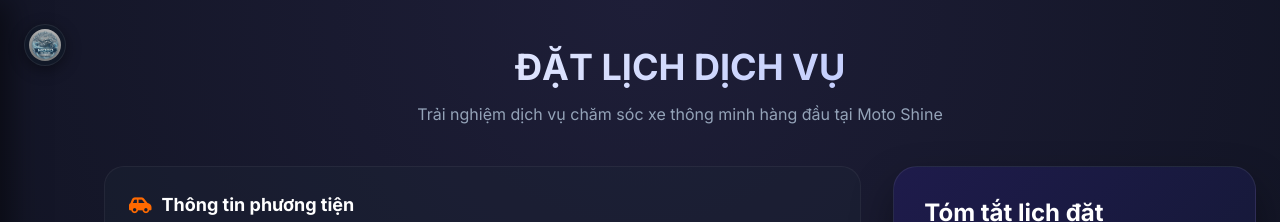
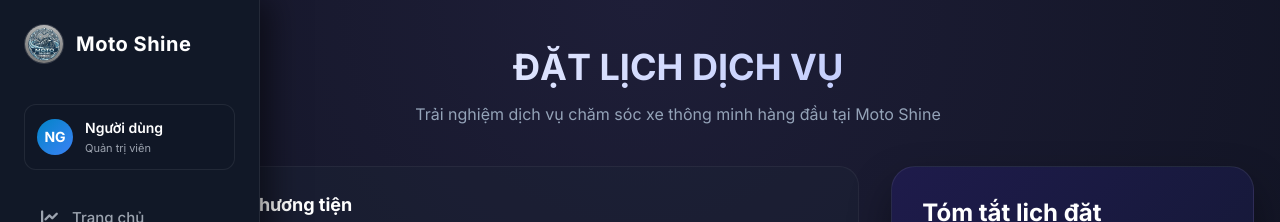
Before and after one commit to Nguyenhuukhanhduy15042005/SMARTCARWASHSYSTEM, a React (Vite) app in the folder Front-end/: page /booking in a window 1280 px wide. Shown: the top 222 px of the page. Built offline with nearby package versions, Linux system fonts and the light colour scheme; no server answers; sample sign-in values are in the browser's storage.

Commit message:
style: configure sidebar to remain collapsed showing only icons with transparent background, and expand showing text labels on hover

```diff
--- a/Front-end/src/components/Sidebar.css
+++ b/Front-end/src/components/Sidebar.css
@@ -1,4 +1,4 @@
-/* Sidebar.css - Premium Slide-out Sidebar Layout with Floating Logo Trigger */
+/* Sidebar.css - Premium Collapsible Sidebar Layout showing ONLY Icons/Logo when collapsed */
 
 :root {
   --bg-primary-portal: #0b0f19;
@@ -11,7 +11,7 @@
   --color-accent-hover-portal: #0369a1;
   --color-accent-glow-portal: rgba(2, 132, 199, 0.15);
 
-  --sidebar-collapsed-width: 80px; /* Layout offset to clear the floating logo */
+  --sidebar-collapsed-width: 76px;
   --sidebar-expanded-width: 260px;
 }
 
@@ -46,66 +46,39 @@
   transition: margin-left 0.3s cubic-bezier(0.4, 0, 0.2, 1), width 0.3s cubic-bezier(0.4, 0, 0.2, 1);
 }
 
-/* Floating Logo Trigger Button - Visible by default */
-.floating-logo-trigger {
-  position: fixed;
-  top: 24px;
-  left: 24px;
-  width: 42px;
-  height: 42px;
-  z-index: 998; /* Just below the sidebar to let sidebar slide over it */
-  cursor: pointer;
-  display: flex;
-  align-items: center;
-  justify-content: center;
-  border-radius: 50%;
-  background-color: var(--bg-secondary-portal);
-  border: 1px solid var(--border-color-portal);
-  box-shadow: 0 4px 15px rgba(0, 0, 0, 0.4);
-  transition: transform 0.3s cubic-bezier(0.4, 0, 0.2, 1), box-shadow 0.3s;
-}
-
-.floating-logo-trigger:hover {
-  transform: scale(1.1);
-  box-shadow: 0 6px 20px var(--color-accent-glow-portal);
-}
-
-.floating-logo-img {
-  width: 32px;
-  height: 32px;
-  border-radius: 50%;
-  object-fit: cover;
-}
-
-/* Sidebar Box - Hidden off-screen, slides in on hover */
+/* Sidebar Box - Transparent when collapsed, solid on hover */
 .admin-sidebar {
-  width: var(--sidebar-expanded-width);
-  background-color: var(--bg-secondary-portal);
-  border-right: 1px solid var(--border-color-portal);
+  width: var(--sidebar-collapsed-width);
+  background-color: transparent; /* Invisible dark panel when collapsed */
+  border-right: 1px solid transparent;
   display: flex;
   flex-direction: column;
   position: fixed;
   top: 0;
   bottom: 0;
   left: 0;
-  z-index: 999; /* Overlay above everything */
+  z-index: 999;
+  padding: 24px 10px; /* Center icons nicely when collapsed */
+  box-shadow: none;
+  transition: width 0.3s cubic-bezier(0.4, 0, 0.2, 1),
+              padding 0.3s cubic-bezier(0.4, 0, 0.2, 1),
+              background-color 0.3s ease,
+              border-color 0.3s ease,
+              box-shadow 0.3s ease;
+  overflow: hidden;
+}
+
+.admin-sidebar:hover {
+  width: var(--sidebar-expanded-width);
   padding: 24px;
+  background-color: var(--bg-secondary-portal);
+  border-color: var(--border-color-portal);
   box-shadow: 10px 0 30px rgba(0, 0, 0, 0.5);
   backdrop-filter: blur(20px);
   -webkit-backdrop-filter: blur(20px);
-
-  /* Collapsed off-screen */
-  transform: translateX(-100%);
-  transition: transform 0.3s cubic-bezier(0.4, 0, 0.2, 1);
 }
 
-/* Sibling hover state + self hover state to trigger slide-in */
-.floating-logo-trigger:hover + .admin-sidebar,
-.admin-sidebar:hover {
-  transform: translateX(0);
-}
-
-/* Brand header inside sidebar */
+/* Brand header */
 .admin-sidebar-brand {
   display: flex;
   align-items: center;
@@ -114,19 +87,38 @@
   font-weight: 800;
   color: #fff;
   letter-spacing: 0.5px;
-  margin-bottom: 30px;
+  margin-bottom: 35px;
   text-decoration: none;
+  padding: 0 4px;
+  transition: padding 0.3s ease, gap 0.3s;
+  white-space: nowrap;
   flex-shrink: 0;
+  justify-content: center;
 }
 
-.admin-sidebar-brand i {
-  color: var(--color-accent-portal);
-  font-size: 24px;
+.admin-sidebar:hover .admin-sidebar-brand {
+  padding: 0;
+  justify-content: flex-start;
+}
+
+.admin-sidebar-brand span {
+  opacity: 0;
+  visibility: hidden;
+  width: 0;
+  overflow: hidden;
+  transition: opacity 0.2s ease, visibility 0.2s, width 0.2s;
+}
+
+.admin-sidebar:hover .admin-sidebar-brand span {
+  opacity: 1;
+  visibility: visible;
+  width: auto;
+  transition-delay: 0.05s;
 }
 
 .sidebar-logo-img {
-  height: 42px;
-  width: 42px;
+  height: 40px;
+  width: 40px;
   object-fit: cover;
   border-radius: 50%;
   border: 1px solid rgba(255, 255, 255, 0.15);
@@ -137,16 +129,27 @@
 .sidebar-user-info {
   display: flex;
   align-items: center;
-  gap: 12px;
-  padding: 12px;
-  background: var(--bg-card-portal);
-  border: 1px solid var(--border-color-portal);
+  gap: 0px;
+  padding: 8px 0;
+  background: transparent; /* Transparent when collapsed */
+  border: 1px solid transparent;
   border-radius: 12px;
   margin-bottom: 25px;
   text-decoration: none;
   color: white;
-  transition: all 0.2s ease;
+  transition: all 0.3s cubic-bezier(0.4, 0, 0.2, 1);
+  white-space: nowrap;
   flex-shrink: 0;
+  overflow: hidden;
+  justify-content: center;
+}
+
+.admin-sidebar:hover .sidebar-user-info {
+  padding: 12px;
+  gap: 12px;
+  background: var(--bg-card-portal);
+  border: 1px solid var(--border-color-portal);
+  justify-content: flex-start;
 }
 
 .sidebar-user-info:hover {
@@ -172,6 +175,17 @@
   display: flex;
   flex-direction: column;
   overflow: hidden;
+  opacity: 0;
+  visibility: hidden;
+  width: 0;
+  transition: opacity 0.2s ease, visibility 0.2s, width 0.2s;
+}
+
+.admin-sidebar:hover .sidebar-user-details {
+  opacity: 1;
+  visibility: visible;
+  width: auto;
+  transition-delay: 0.05s;
 }
 
 .sidebar-username {
@@ -201,8 +215,8 @@
 .admin-menu-item {
   display: flex;
   align-items: center;
-  gap: 12px;
-  padding: 12px 16px;
+  gap: 0px;
+  padding: 12px 14px;
   color: var(--text-secondary-portal);
   text-decoration: none;
   font-size: 15px;
@@ -211,6 +225,14 @@
   transition: all 0.25s cubic-bezier(0.4, 0, 0.2, 1);
   cursor: pointer;
   white-space: nowrap;
+  overflow: hidden;
+  justify-content: center;
+}
+
+.admin-sidebar:hover .admin-menu-item {
+  gap: 12px;
+  padding: 12px 16px;
+  justify-content: flex-start;
 }
 
 .admin-menu-item:hover, .admin-menu-item.active {
@@ -230,10 +252,30 @@
   flex-shrink: 0;
 }
 
+.admin-menu-item span {
+  opacity: 0;
+  visibility: hidden;
+  width: 0;
+  overflow: hidden;
+  transition: opacity 0.2s ease, visibility 0.2s, width 0.2s;
+}
+
+.admin-sidebar:hover .admin-menu-item span {
+  opacity: 1;
+  visibility: visible;
+  width: auto;
+  transition-delay: 0.05s;
+}
+
 .admin-sidebar-footer {
   margin-top: auto;
+  border-top: 1px solid transparent;
+  padding-top: 20px;
+  transition: border-color 0.3s;
+}
+
+.admin-sidebar:hover .admin-sidebar-footer {
   border-top: 1px solid var(--border-color-portal);
-  padding-top: 20px;
 }
 
 .logout-btn-sidebar {
--- a/Front-end/src/components/Sidebar.jsx
+++ b/Front-end/src/components/Sidebar.jsx
@@ -64,10 +64,6 @@ export default function Sidebar() {
   menuItems.push({ path: "/profile", label: "Hồ sơ cá nhân", icon: "fa-solid fa-user-gear" });
 
   return (
-    <>
-      <div className="floating-logo-trigger" title="Mở menu điều hướng">
-        <img src="/logo.png" alt="Moto Shine Logo" className="floating-logo-img" />
-      </div>
     <aside className="admin-sidebar">
       {/* Brand header */}
       <Link to="/" className="admin-sidebar-brand">
@@ -109,6 +105,5 @@ export default function Sidebar() {
         </button>
       </div>
     </aside>
-    </>
   );
 }
```
Lines whose indentation alone changed are shown as unchanged.
